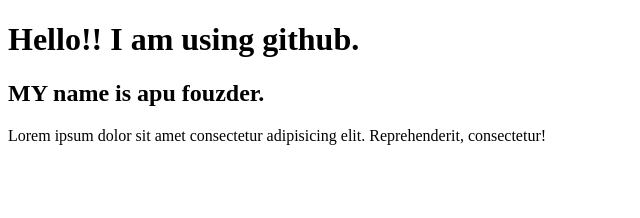
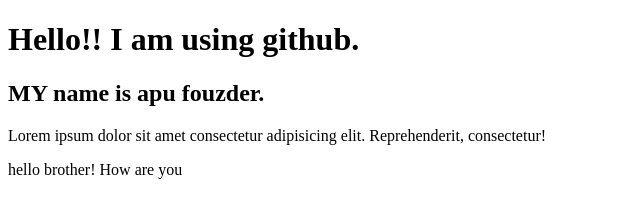
Before and after one commit to apufouzder/my-website, a plain HTML site: page index.html in a window 1280 px wide. Shown: the whole page, without its empty margins (0-640 px from the left). Drawn offline with Linux system fonts and the light colour scheme.

Commit message:
added span

```diff
--- a/index.html
+++ b/index.html
@@ -9,5 +9,6 @@
     <h1>Hello!! I am using github.</h1>
     <h2>MY name is apu fouzder.</h2>
     <p>Lorem ipsum dolor sit amet consectetur adipisicing elit. Reprehenderit, consectetur!</p>
+    <span>hello brother! How are you</span>
 </body>
 </html>
```
